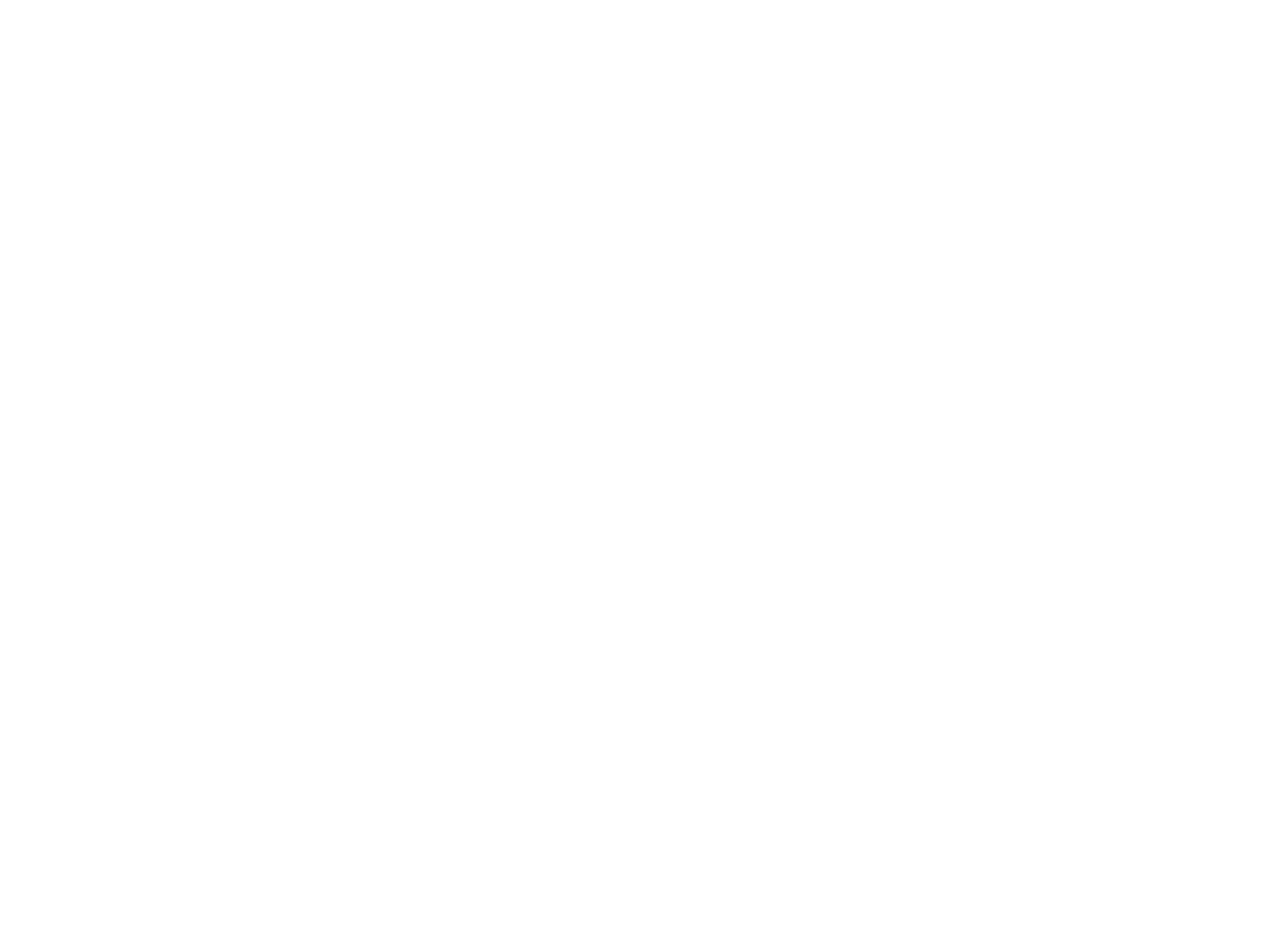
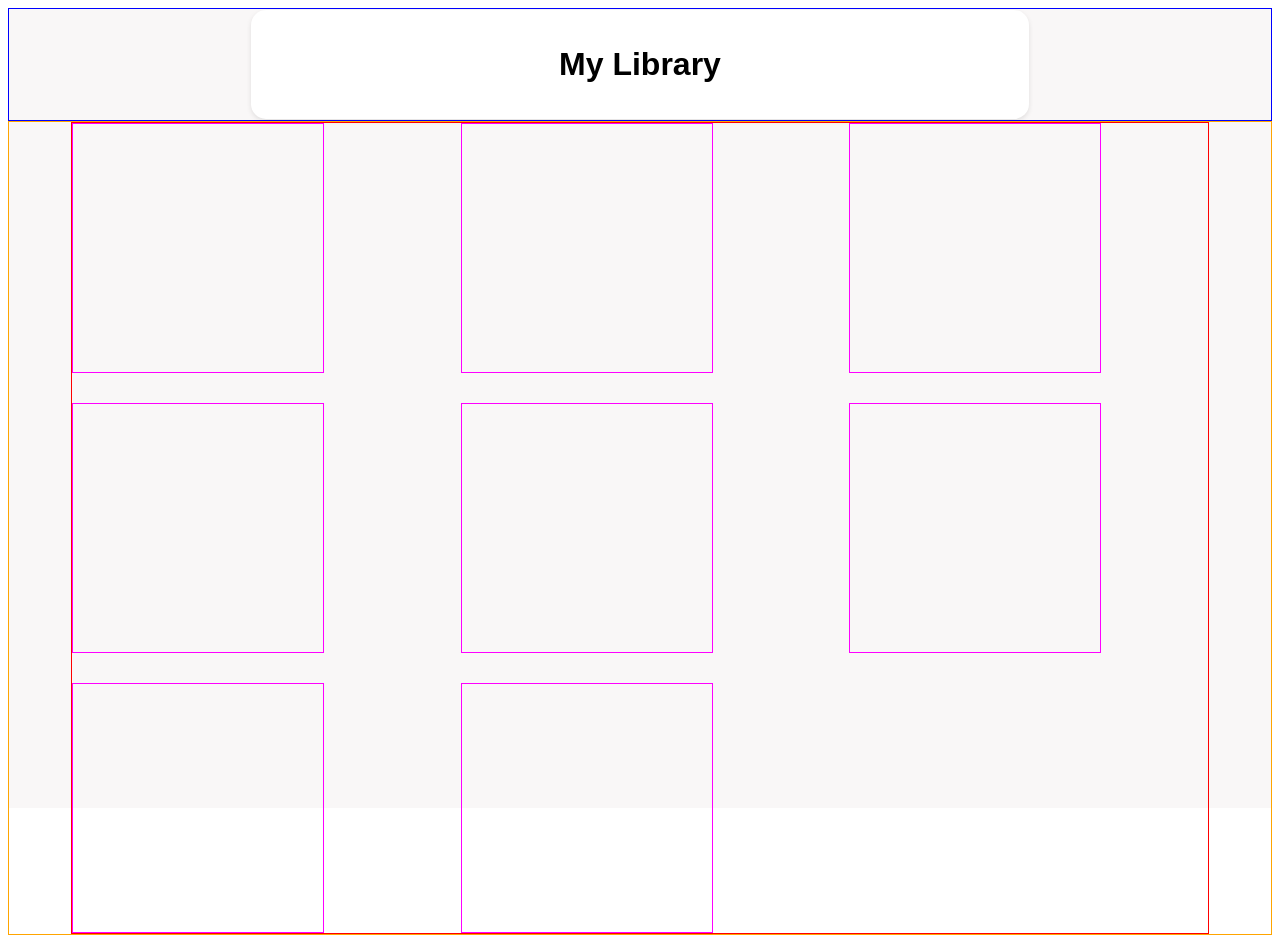
Before and after one commit to Q-Chan97/Library, a plain HTML site: page index.html in a window 1280 px wide. Before the commit the page ends 800 px from the top, so only its background shows below. Drawn offline with Linux system fonts and the light colour scheme.

Commit message:
Build html and css page skeleton

```diff
--- a/index.html
+++ b/index.html
@@ -9,6 +9,24 @@
     <script src="library-project.js" defer></script>
 </head>
 <body>
-
+    <div id="page-container">
+        <div id="header">
+            <div id="head-box">
+                <h1>My Library</h1>
+            </div>
+        </div>
+        <div id="body">
+            <div id="card-container">
+                <div class="card"></div> <!-- Dummy Content -->
+                <div class="card"></div>
+                <div class="card"></div>
+                <div class="card"></div>
+                <div class="card"></div>
+                <div class="card"></div>
+                <div class="card"></div>
+                <div class="card"></div>
+            </div>
+        </div>
+    </div>
 </body>
 </html>
--- a/library-project.css
+++ b/library-project.css
@@ -0,0 +1,64 @@
+:root {
+    margin: 0;
+    padding: 0;
+    box-sizing: border-box;
+    line-height: 1.5;
+    font-size: 16px;
+    font-family: Arial, Helvetica, sans-serif;
+}
+
+#page-container {
+    display: grid;
+    grid-template-columns: 1fr;
+    grid-template-rows: 1fr 5fr;
+    background-color: #f9f7f7;
+    height: 100vh;
+}
+
+#header {
+    grid-column: 1 / 2;
+    grid-row: 1 / 2;
+    display: flex;
+    align-items: center;
+    justify-content: center;
+    border: 1px solid blue; /* Guideline Border */
+}
+
+#head-box {
+    display: flex;
+    align-items: center;
+    justify-content: center;
+    background-color: white;
+    height: 80%;
+    width: 60%;
+    border-radius: 15px;
+    padding: 10px;
+    box-shadow: 0px 2px 5px rgba(0, 0, 0, 0.1);
+}
+
+#head-box h1 {
+    font-size: 2rem;
+}
+
+#body {
+    grid-column: 1 / 2;
+    grid-row: 2 / 3;
+    display: flex;
+    align-items: center;
+    justify-content: center;
+    border: 1px solid orange; /* Guideline border */
+}
+
+#card-container {
+    display: grid;
+    grid-template-columns: repeat(auto-fit, minmax(300px, 1fr));
+    grid-auto-rows: 250px;
+    gap: 30px;
+    width: 90%;
+    border: 1px solid red; /* Guideline border */
+}
+
+.card {
+    width: 250px;
+    border: 1px solid magenta;
+}
```
